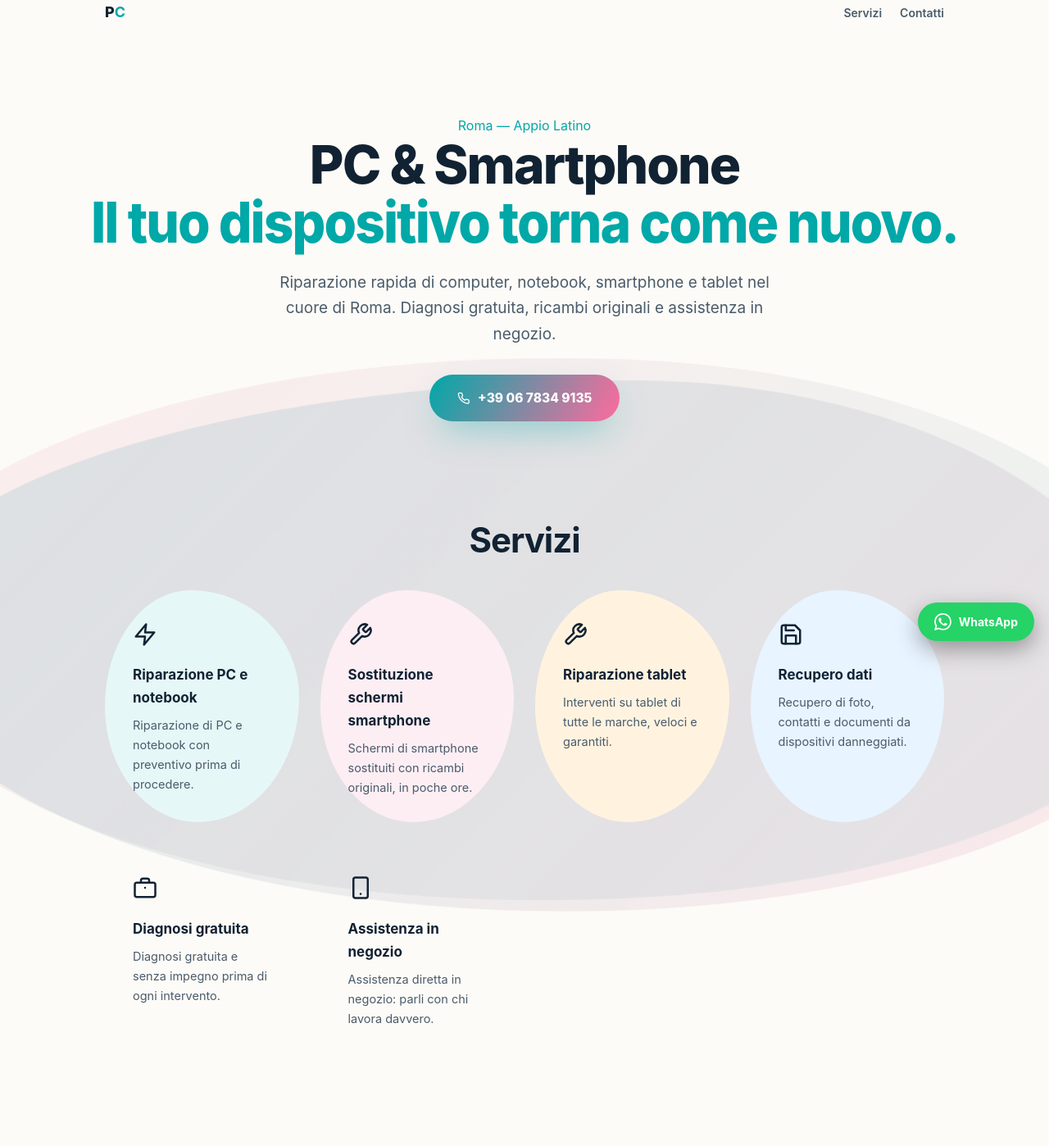
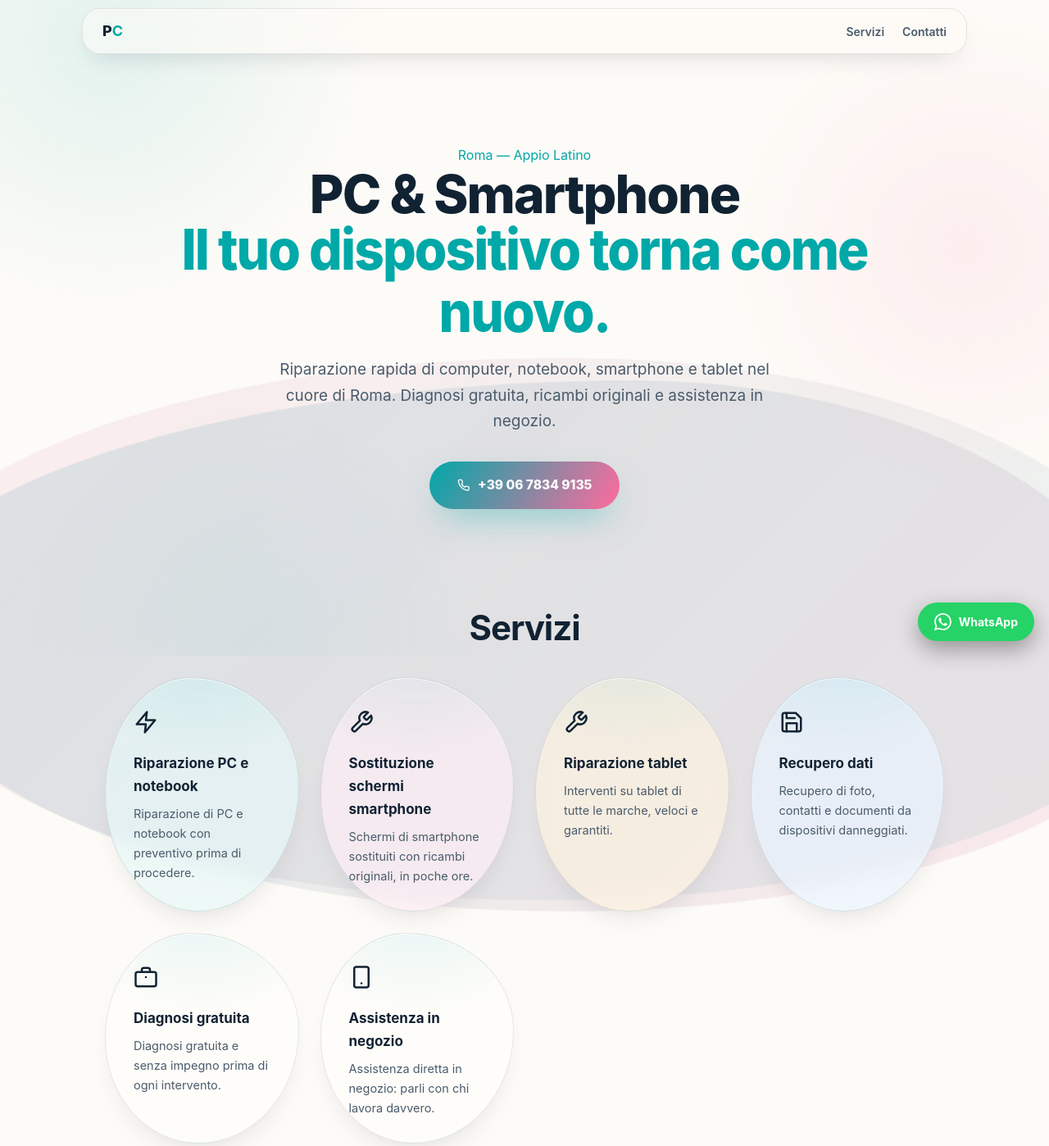
Before and after one commit to jryahia/pc-smartphone, a plain HTML site: page index.html in a window 1280 px wide. Shown: the top 1398 px of the page at 82% size. Drawn offline with Linux system fonts and the light colour scheme.

Commit message:
chore: Automia Labs aesthetic upgrade & Cloudflare prep

```diff
--- a/index.html
+++ b/index.html
@@ -68,8 +68,10 @@ h2{font-size:clamp(28px,4vw,42px);letter-spacing:-.025em;margin-bottom:26px;text
 footer{padding:26px 0;color:var(--muted);font-size:13.5px;text-align:center;position:relative;z-index:1}
 @media(max-width:720px){.contact{grid-template-columns:1fr;border-radius:40px}}
 </style>
+<meta name="theme-color" content="#fdfbf7">
 </head>
-<body><div class="pr-topbar"></div>
+<body>
+<div class="gl-amb" aria-hidden="true"></div><div class="pr-topbar"></div>
 
 
 
@@ -181,5 +183,37 @@ topBtn.addEventListener('click',function(){scrollTo({top:0,behavior:reduce?'auto
 var waF=d.getElementById('wa-float');var barEl=d.querySelector('.pr-bar');
 if(waF&&barEl&&matchMedia('(max-width:720px)').matches){waF.style.bottom='86px'}
 })();
-</script></body>
+</script>
+<!-- GLASS LAYER v1 -->
+<style>
+:root{--gl-a:0,168,168;--gl-a2:255,107,157;--gl-surf:rgba(255,255,255,.5);--gl-surf-2:rgba(255,255,255,.7);--gl-bd:rgba(17,34,51,.1);--gl-bd-hi:rgba(0,168,168,.45);--gl-hl:rgba(255,255,255,.75);--gl-nav:rgba(253,251,247,.62);--gl-sh:rgba(17,34,51,.28);--gl-r:22px;--gl-ease:cubic-bezier(.34,1.56,.64,1);--gl-out:cubic-bezier(.22,1,.36,1)}
+@supports(transition-timing-function:linear(0,1)){:root{--gl-ease:linear(0,.009,.035 2.1%,.141,.281 6.7%,.723 12.9%,.938 16.7%,1.017,1.077,1.121,1.149 24.3%,1.159,1.163,1.161,1.154 29.9%,1.129 32.8%,1.051 39.6%,1.017 43.1%,.991,.977 51%,.974 53.8%,.975 57.1%,.997 69.8%,1.003 76.9%,1)}}
+::selection{background:rgba(0,168,168,.28)}
+.gl-amb{position:fixed;inset:0;z-index:-1;pointer-events:none;background:radial-gradient(42vmax 42vmax at 10% 6%,rgba(0,168,168,0.1),transparent 62%),radial-gradient(38vmax 38vmax at 92% 38%,rgba(255,107,157,0.09),transparent 60%),radial-gradient(36vmax 36vmax at 24% 96%,rgba(0,168,168,0.05),transparent 60%)}
+nav.wrap{position:sticky;top:10px;z-index:150;width:calc(100% - 24px);margin-top:10px;padding:12px clamp(16px,2.4vw,24px);background:var(--gl-nav);-webkit-backdrop-filter:blur(18px) saturate(160%);backdrop-filter:blur(18px) saturate(160%);border:1px solid var(--gl-bd);border-radius:22px;box-shadow:inset 0 1px 0 var(--gl-hl),0 12px 32px -18px var(--gl-sh)}
+.blobcard,.pr-step,.pr-faq details,.pr-trust span{background-color:var(--gl-surf);background-image:radial-gradient(380px circle at var(--mx,50%) var(--my,-40%),rgba(0,168,168,.13),transparent 65%);border:1px solid var(--gl-bd);-webkit-backdrop-filter:blur(12px) saturate(140%);backdrop-filter:blur(12px) saturate(140%);box-shadow:inset 0 1px 0 var(--gl-hl),0 18px 40px -28px var(--gl-sh);transition:opacity .7s ease,transform .6s var(--gl-ease),border-color .3s var(--gl-out),background-color .3s var(--gl-out),box-shadow .45s var(--gl-out)}
+.blobcard:hover,.pr-step:hover,.pr-faq details:hover,.pr-trust span:hover{background-color:var(--gl-surf-2);border-color:var(--gl-bd-hi);box-shadow:inset 0 1px 0 var(--gl-hl),0 0 0 1px rgba(0,168,168,.12),0 26px 60px -26px rgba(0,168,168,.5)}
+.btn{transition:transform .55s var(--gl-ease),box-shadow .35s var(--gl-out),background-color .3s var(--gl-out),border-color .3s var(--gl-out),color .2s,filter .3s}
+.btn:active{transition-duration:.12s}
+.btn:hover{box-shadow:0 0 0 1px rgba(0,168,168,.3),0 16px 40px -14px rgba(0,168,168,.65),0 0 24px -6px rgba(255,107,157,.45)}
+.btn.ghost{background-color:var(--gl-surf);-webkit-backdrop-filter:blur(12px);backdrop-filter:blur(12px)}
+.btn.ghost:hover{background-color:var(--gl-surf-2)}
+.pr-bar{background:var(--gl-nav);-webkit-backdrop-filter:blur(18px) saturate(160%);backdrop-filter:blur(18px) saturate(160%)}
+.pr-top{background:var(--gl-surf-2);-webkit-backdrop-filter:blur(12px);backdrop-filter:blur(12px);border-color:var(--gl-bd)}
+.pr-faq details[open]{border-color:var(--gl-bd-hi)}
+.wrap:not(nav){padding-inline:clamp(16px,4vw,28px)}
+a:focus-visible,button:focus-visible,summary:focus-visible,input:focus-visible,select:focus-visible,textarea:focus-visible{outline:2px solid rgb(0,168,168);outline-offset:3px}
+@media(prefers-reduced-motion:reduce){.blobcard,.pr-step,.pr-faq details,.pr-trust span,.btn{transition-duration:.01ms}}
+.blobcard{border-radius:44% 56% 52% 48%/50% 46% 54% 50%}
+.blobcard:hover{border-radius:50% 44% 48% 52%/46% 54% 46% 54%}
+.blobcard:nth-child(1){background-color:rgba(230,247,247,.66)}
+.blobcard:nth-child(2){background-color:rgba(253,238,244,.66)}
+.blobcard:nth-child(3){background-color:rgba(255,243,224,.66)}
+.blobcard:nth-child(4){background-color:rgba(232,244,255,.66)}
+.blobcard:nth-child(n){background-image:radial-gradient(320px circle at var(--mx,50%) var(--my,-40%),rgba(0,168,168,.14),transparent 65%)}
+.contact{background:linear-gradient(120deg,rgba(230,247,247,.72),rgba(253,238,244,.72));-webkit-backdrop-filter:blur(20px) saturate(150%);backdrop-filter:blur(20px) saturate(150%);border:1px solid rgba(255,255,255,.8);box-shadow:inset 0 1px 0 rgba(255,255,255,.8),0 30px 70px -34px rgba(0,168,168,.45)}
+</style>
+<script>(function(){if(!matchMedia('(pointer:fine)').matches||matchMedia('(prefers-reduced-motion:reduce)').matches)return;var S=".blobcard,.pr-step,.pr-faq details,.pr-trust span",q=0,ev;document.addEventListener('pointermove',function(e){ev=e;if(q)return;q=requestAnimationFrame(function(){q=0;var t=ev.target,el=t&&t.closest?t.closest(S):null;if(!el)return;var r=el.getBoundingClientRect();el.style.setProperty('--mx',(ev.clientX-r.left)+'px');el.style.setProperty('--my',(ev.clientY-r.top)+'px')})},{passive:true})})();</script>
+<!-- /GLASS LAYER v1 -->
+</body>
 </html>
```
Also changed, not shown: 1 other file.
